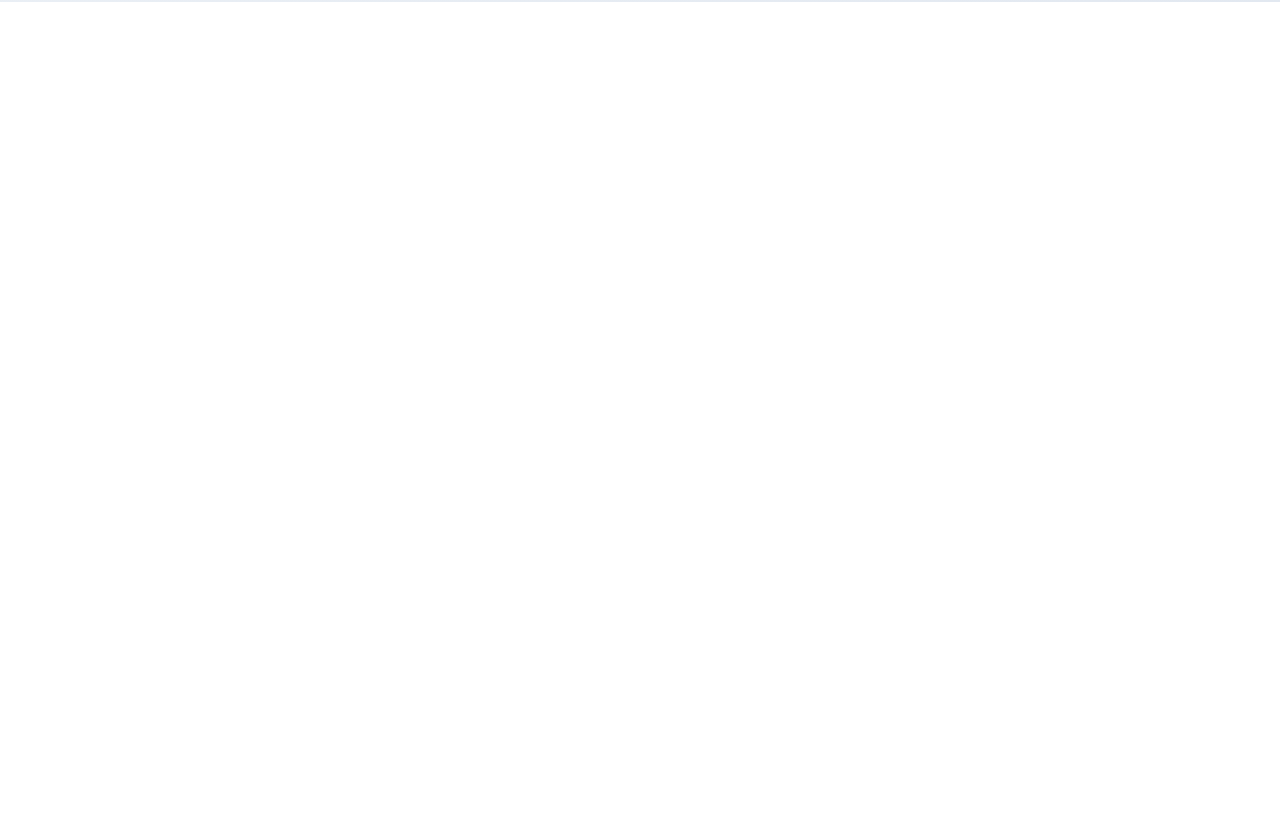
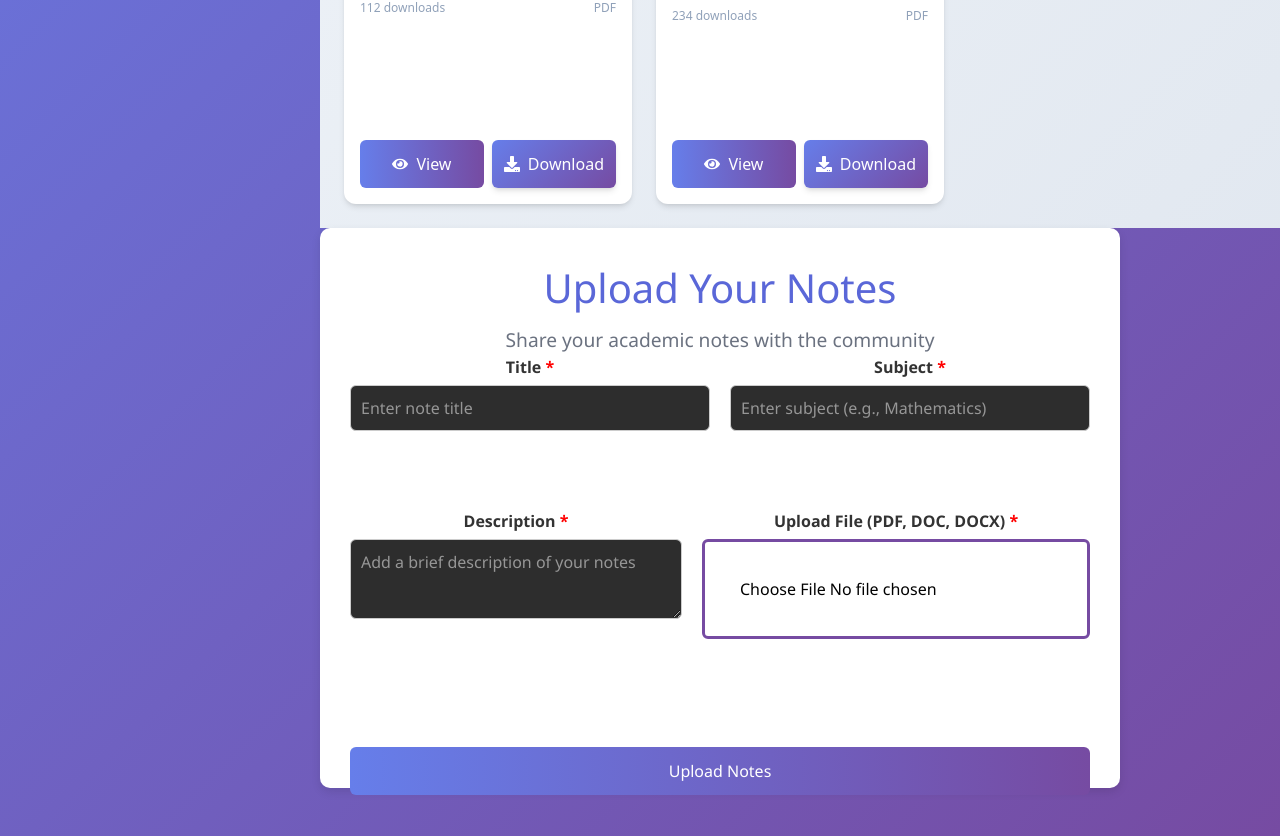
Before and after one commit to rxiddhi/NotesShaaring-Platform, a React (Vite) app in the folder frontend/: page / in a window 1280 px wide. Shown: the part 798-1634 px from the top of the page. Before the commit the page ends 800 px from the top, so only its background shows below. Built offline with nearby package versions, Linux system fonts and the light colour scheme.

Commit message:
Added Uploadfile page

```diff
--- a/frontend/src/App.jsx
+++ b/frontend/src/App.jsx
@@ -4,6 +4,7 @@
 import viteLogo from '/vite.svg'
 
 import NotesBrowsingPage from './NotesBrowsingPage'
+import NotesUploadPage from './components/NotesUploadPage'
 // import NoteCard from './NoteCard'
 // import NotesGrid from '../NotesGrid'
 // import NotesHeader from './NotesHeader'
@@ -17,6 +18,7 @@
   return (
     <>
     <NotesBrowsingPage/>
+    <NotesUploadPage/>
     {/* <NoteCard/>
     <NotesGrid/>
     <NotesHeader/>
--- /dev/null
+++ b/frontend/src/components/NotesUploadPage.jsx
@@ -0,0 +1,93 @@
+import React, { useState, useRef } from "react";
+import "../styles/NotesUploadPage.css";
+
+function NotesUploadPage() {
+  const [title, setTitle] = useState("");
+  const [subject, setSubject] = useState("");
+  const [description, setDescription] = useState("");
+  const fileInputRef = useRef(null);
+
+  const handleSubmit = (e) => {
+    e.preventDefault();
+
+
+    if (!fileInputRef.current.files[0]) {
+      alert("Please upload a file before submitting.");
+      return;
+    }
+
+
+
+    setTitle("");
+    setSubject("");
+    setDescription("");
+    fileInputRef.current.value = "";
+  };
+
+  return (
+    <div className="upload-wrapper">
+      <div className="upload-box">
+        <h1>Upload Your Notes</h1>
+        <p>Share your academic notes with the community</p>
+        <form onSubmit={handleSubmit}>
+          <div className="form-row">
+            <div className="form-group">
+              <label>
+                Title <span>*</span>
+              </label>
+              <input
+                type="text"
+                placeholder="Enter note title"
+                value={title}
+                onChange={(e) => setTitle(e.target.value)}
+                required
+              />
+            </div>
+            <div className="form-group">
+              <label>
+                Subject <span>*</span>
+              </label>
+              <input
+                type="text"
+                placeholder="Enter subject (e.g., Mathematics)"
+                value={subject}
+                onChange={(e) => setSubject(e.target.value)}
+                required
+              />
+            </div>
+          </div>
+
+          <div className="form-row">
+            <div className="form-group">
+              <label className="description-label">
+                Description <span>*</span>
+              </label>
+              <textarea
+                placeholder="Add a brief description of your notes"
+                value={description}
+                onChange={(e) => setDescription(e.target.value)}
+                required
+              />
+            </div>
+
+            <div className="form-group">
+              <label className="file-upload-label">
+                Upload File (PDF, DOC, DOCX) <span>*</span>
+              </label>
+              <input
+                type="file"
+                accept=".pdf,.doc,.docx"
+                ref={fileInputRef}
+                required
+              />
+            </div>
+          </div>
+
+          <button type="submit">Upload Notes</button>
+        </form>
+      </div>
+    </div>
+  );
+}
+
+export default NotesUploadPage;
--- /dev/null
+++ b/frontend/src/styles/NotesUploadPage.css
@@ -0,0 +1,120 @@
+body {
+    margin: 0;
+    padding: 0rem 0rem 0rem 20rem;
+    background: linear-gradient(135deg, #667EEA 0%, #764BA2 100%);
+    font-family: "Segoe UI", sans-serif;
+
+  }
+
+
+  .upload-box {
+    text-align: center;
+    margin-bottom: 3rem;
+    background: white;
+    border-radius: 10px;
+    padding: 30px;
+    box-shadow: 0 4px 10px rgba(0, 0, 0, 0.1);
+    width: 100vh;
+    height: 70vh;
+  }
+
+
+  .upload-box h1 {
+    color: #5A67D8;
+      margin-bottom: 0.5rem;
+      font-size: 2.5rem;
+  }
+
+
+  .upload-box p {
+    color: #6B7280;
+      font-size: 1.2rem;
+  }
+
+
+  form {
+    display: flex;
+      flex-direction: column;
+      gap: 0.5rem;
+  }
+
+
+  .form-row {
+    display: flex;
+    flex-wrap: wrap;
+    gap: 20px;
+  }
+
+
+  .form-group {
+    flex: 1;
+    display: flex;
+    flex-direction: column;
+  }
+
+
+  label {
+    font-weight: 600;
+    margin-bottom: 6px;
+    color: #333;
+  }
+
+
+  label span {
+    color: red;
+  }
+
+  input[type="text"],
+  textarea {
+    padding: 10px;
+    border-radius: 6px;
+    border: 1px solid #ccc;
+    background: #2d2d2d;
+    color: white;
+  }
+
+
+  input[type="file"] {
+
+    padding: 10px;
+    background: white;
+    color: black;
+    border: 1px solid #ccc;
+    border-radius: 6px;
+    padding: 35px;
+
+    border: 3px solid#764BA2;
+
+  }
+
+
+  textarea {
+
+    resize: vertical;
+    min-height: 80px;
+  }
+
+
+  button {
+    margin-top: 100px;
+    padding: 12px;
+    font-size: 16px;
+    background: linear-gradient(to right, #667EEA, #764BA2);
+    color: white;
+    border: none;
+    border-radius: 6px;
+    cursor: pointer;
+    transition: 0.3s ease;
+  }
+
+  button:hover {
+    opacity: 0.9;
+  }
+
+
+  .file-upload-label {
+    margin-top: 70px;
+  }
+  .description-label {
+    margin-top: 70px;
+  }
```
